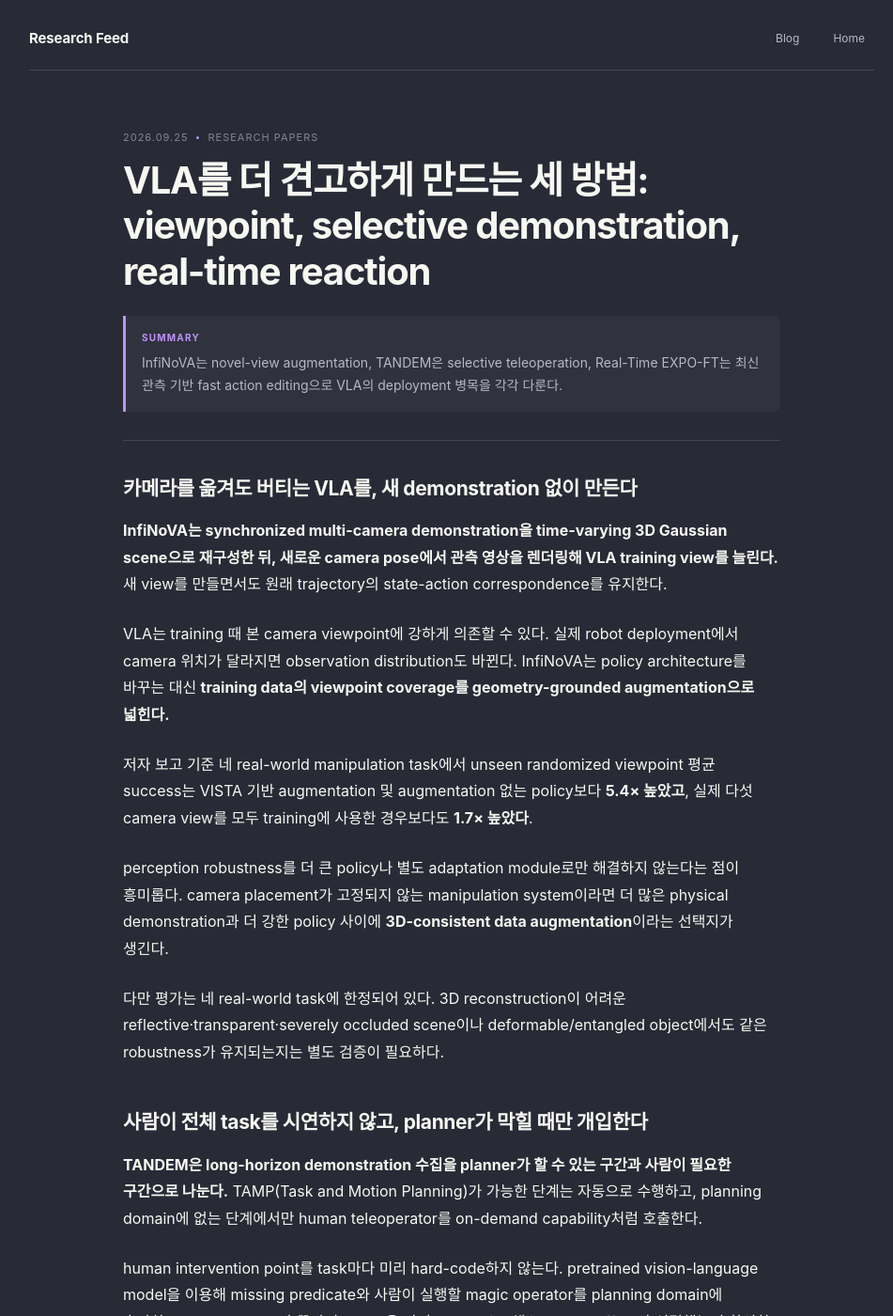
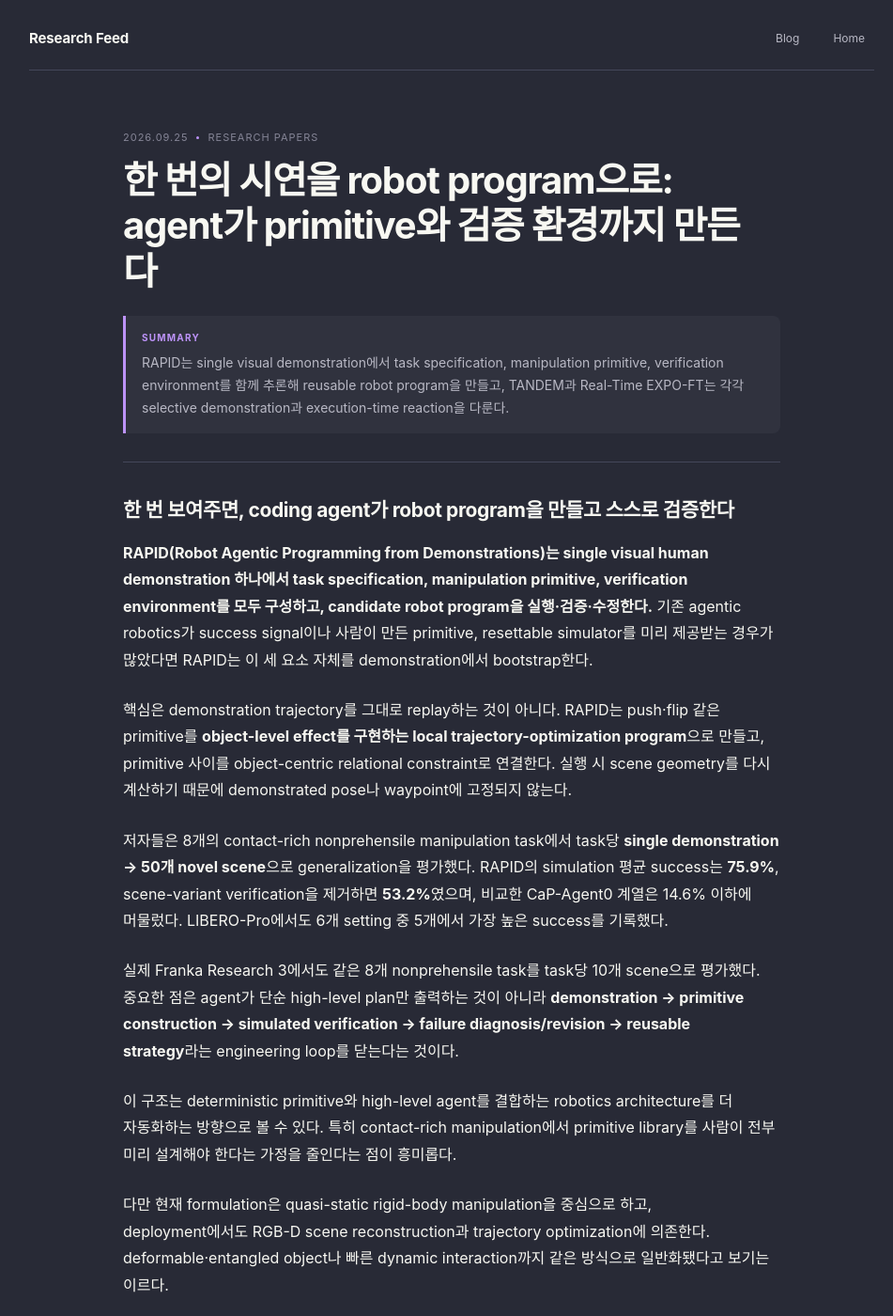
Before and after one commit to nayana224/nayana224.github.io, a Jekyll site: the page built from _research_feed/2026-09-25-research-papers.md, in a window 1280 px wide and 1400 px high. Shown: the whole window at 94% size, without its empty margins (159-1110 px from the left). Built offline with Jekyll 4.4.1, drawn with Linux system fonts in a browser that asks for light colours; some of the changed text lies outside the part shown.

Commit message:
Update research feed with RAPID agentic robotics paper

```diff
--- a/_research_feed/2026-09-25-research-papers.md
+++ b/_research_feed/2026-09-25-research-papers.md
@@ -1,23 +1,25 @@
 ---
 layout: feed_note
-title: "VLA를 더 견고하게 만드는 세 방법: viewpoint, selective demonstration, real-time reaction"
-date: 2026-09-25 06:09:00 +0900
+title: "한 번의 시연을 robot program으로: agent가 primitive와 검증 환경까지 만든다"
+date: 2026-09-25 16:06:00 +0900
 channel: research-papers
 channel_label: Research Papers
-summary: "InfiNoVA는 novel-view augmentation, TANDEM은 selective teleoperation, Real-Time EXPO-FT는 최신 관측 기반 fast action editing으로 VLA의 deployment 병목을 각각 다룬다."
+summary: "RAPID는 single visual demonstration에서 task specification, manipulation primitive, verification environment를 함께 추론해 reusable robot program을 만들고, TANDEM과 Real-Time EXPO-FT는 각각 selective demonstration과 execution-time reaction을 다룬다."
 ---
 
-## 카메라를 옮겨도 버티는 VLA를, 새 demonstration 없이 만든다
+## 한 번 보여주면, coding agent가 robot program을 만들고 스스로 검증한다
 
-**InfiNoVA는 synchronized multi-camera demonstration을 time-varying 3D Gaussian scene으로 재구성한 뒤, 새로운 camera pose에서 관측 영상을 렌더링해 VLA training view를 늘린다.** 새 view를 만들면서도 원래 trajectory의 state-action correspondence를 유지한다.
+**RAPID(Robot Agentic Programming from Demonstrations)는 single visual human demonstration 하나에서 task specification, manipulation primitive, verification environment를 모두 구성하고, candidate robot program을 실행·검증·수정한다.** 기존 agentic robotics가 success signal이나 사람이 만든 primitive, resettable simulator를 미리 제공받는 경우가 많았다면 RAPID는 이 세 요소 자체를 demonstration에서 bootstrap한다.
 
-VLA는 training 때 본 camera viewpoint에 강하게 의존할 수 있다. 실제 robot deployment에서 camera 위치가 달라지면 observation distribution도 바뀐다. InfiNoVA는 policy architecture를 바꾸는 대신 **training data의 viewpoint coverage를 geometry-grounded augmentation으로 넓힌다.**
+핵심은 demonstration trajectory를 그대로 replay하는 것이 아니다. RAPID는 push·flip 같은 primitive를 **object-level effect를 구현하는 local trajectory-optimization program**으로 만들고, primitive 사이를 object-centric relational constraint로 연결한다. 실행 시 scene geometry를 다시 계산하기 때문에 demonstrated pose나 waypoint에 고정되지 않는다.
 
-저자 보고 기준 네 real-world manipulation task에서 unseen randomized viewpoint 평균 success는 VISTA 기반 augmentation 및 augmentation 없는 policy보다 **5.4× 높았고**, 실제 다섯 camera view를 모두 training에 사용한 경우보다도 **1.7× 높았다**.
+저자들은 8개의 contact-rich nonprehensile manipulation task에서 task당 **single demonstration → 50개 novel scene**으로 generalization을 평가했다. RAPID의 simulation 평균 success는 **75.9%**, scene-variant verification을 제거하면 **53.2%**였으며, 비교한 CaP-Agent0 계열은 14.6% 이하에 머물렀다. LIBERO-Pro에서도 6개 setting 중 5개에서 가장 높은 success를 기록했다.
 
-perception robustness를 더 큰 policy나 별도 adaptation module로만 해결하지 않는다는 점이 흥미롭다. camera placement가 고정되지 않는 manipulation system이라면 더 많은 physical demonstration과 더 강한 policy 사이에 **3D-consistent data augmentation**이라는 선택지가 생긴다.
+실제 Franka Research 3에서도 같은 8개 nonprehensile task를 task당 10개 scene으로 평가했다. 중요한 점은 agent가 단순 high-level plan만 출력하는 것이 아니라 **demonstration → primitive construction → simulated verification → failure diagnosis/revision → reusable strategy**라는 engineering loop를 닫는다는 것이다.
 
-다만 평가는 네 real-world task에 한정되어 있다. 3D reconstruction이 어려운 reflective·transparent·severely occluded scene이나 deformable/entangled object에서도 같은 robustness가 유지되는지는 별도 검증이 필요하다.
+이 구조는 deterministic primitive와 high-level agent를 결합하는 robotics architecture를 더 자동화하는 방향으로 볼 수 있다. 특히 contact-rich manipulation에서 primitive library를 사람이 전부 미리 설계해야 한다는 가정을 줄인다는 점이 흥미롭다.
+
+다만 현재 formulation은 quasi-static rigid-body manipulation을 중심으로 하고, deployment에서도 RGB-D scene reconstruction과 trajectory optimization에 의존한다. deformable·entangled object나 빠른 dynamic interaction까지 같은 방식으로 일반화됐다고 보기는 이르다.
 
 ## 사람이 전체 task를 시연하지 않고, planner가 막힐 때만 개입한다
 
@@ -44,7 +46,8 @@
 다만 실세계 평가는 네 dynamic task이고 online RL을 요구한다. fast edit policy가 base VLA의 잘못된 semantic plan이나 irreversible contact failure까지 복구한다고 볼 수는 없다.
 
 ## Sources
-- [arXiv — InfiNoVA: Infinite Novel View Augmentation for Viewpoint Invariant Robot Policies](https://arxiv.org/abs/2609.27734)
+- [arXiv — RAPID: Robot Agentic Programming from Demonstrations](https://arxiv.org/abs/2609.30249)
+- [Project page — RAPID](https://yuyaoliu.me/projects/rapid)
 - [arXiv — TANDEM: Task and Motion Planning with As-Needed Demonstrations for Efficient Vision-Language-Action Model Fine-tuning](https://arxiv.org/abs/2609.28314)
 - [arXiv — Reinforcement Learning for Real-Time Vision-Language-Action Policies](https://arxiv.org/abs/2609.18207)
 - [Project page — Real-Time EXPO-FT](https://pd-perry.github.io/real-time-expo-ft/)
```
